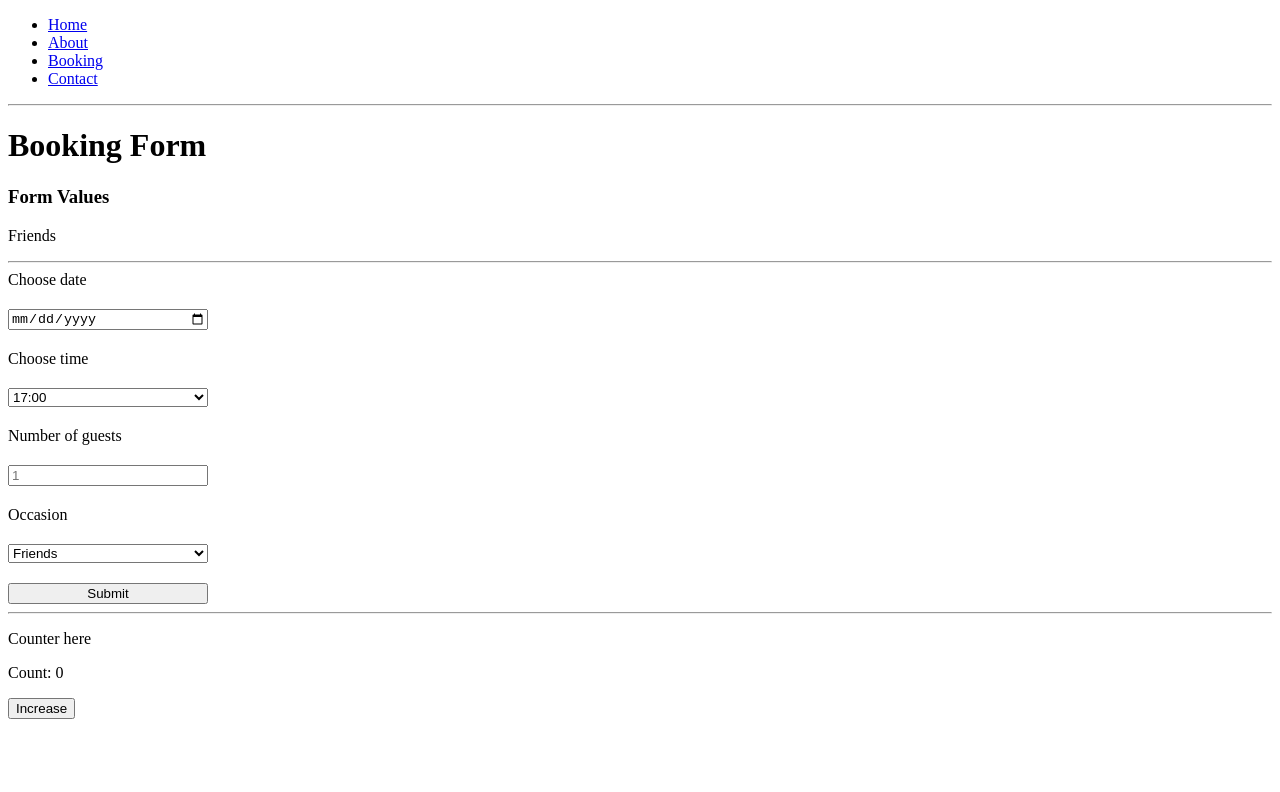
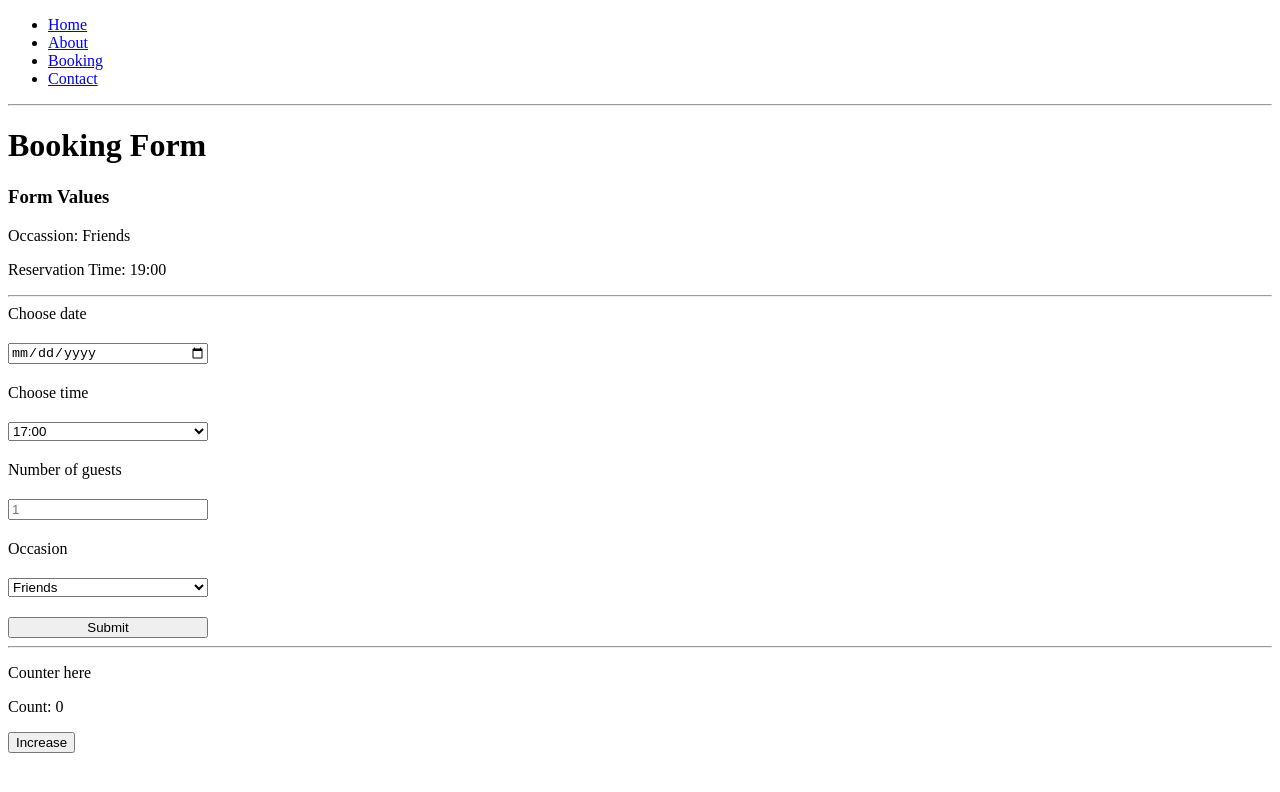
Before and after one commit to uxscouts/practiceforms1, a React (Vite) app in the folder practiceforms1/: page /booking in a window 1280 px wide. Shown: the top 792 px of the page. Built offline with nearby package versions, Linux system fonts and the light colour scheme.

Commit message:
added another state for a form element

```diff
--- a/practiceforms1/src/components/forms/BookingForm.jsx
+++ b/practiceforms1/src/components/forms/BookingForm.jsx
@@ -4,16 +4,19 @@
 const BookingForm = () => {
   const [count, setCount] = useState(0);
   const [ocassionState, setOccassionState] = useState("Friends");
+  const [resTime, setResTime] = useState("19:00");
+
   return (
     <>
     <h3>Form Values</h3>
-    <p>{ocassionState}</p>
+    <p>Occassion: {ocassionState}</p>
+    <p>Reservation Time: {resTime}</p>
     <hr/>
     <form style={{ display: "grid", maxWidth: 200, gap: 20 }}>
       <label htmlFor="res-date">Choose date</label>
       <input type="date" id="res-date" />
       <label htmlFor="res-time">Choose time</label>
-      <select id="res-time ">
+      <select id="res-time" onChange={e=>setResTime(e.target.value)}>
         <option>17:00</option>
         <option>18:00</option>
         <option>19:00</option>
```
